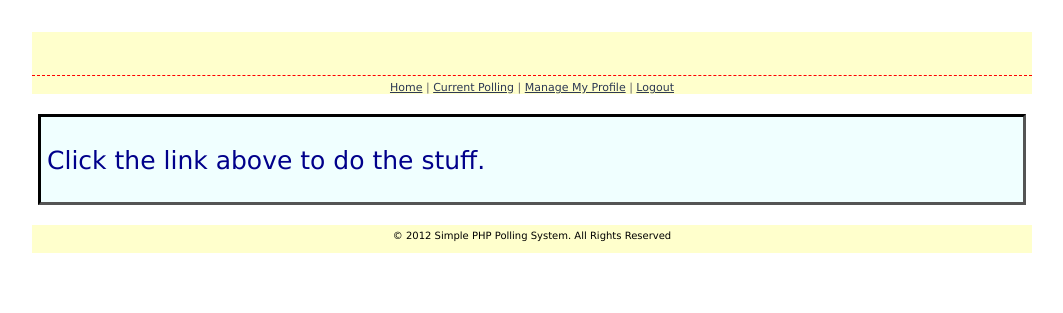
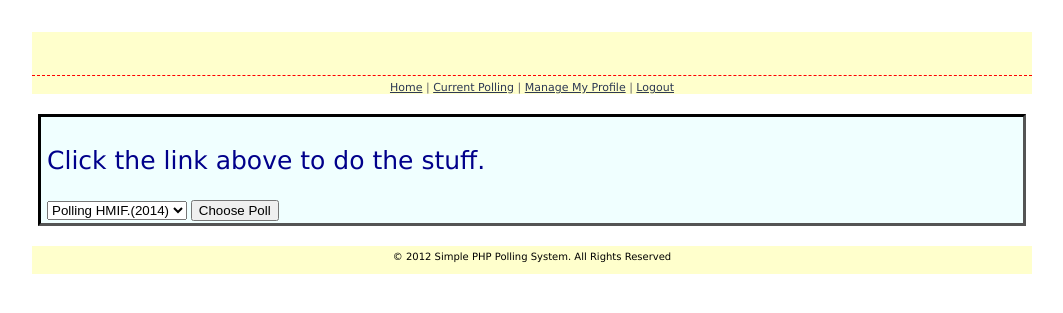
Before and after one commit to andrianOcto/polling, a PHP site: page /student.php in a window 1280 px wide. Shown: the part 255-568 px from the top of the page, without its empty margins (108-1171 px from the left). Run offline with PHP 8.4, Linux system fonts and the light colour scheme; the visitor is signed in with stand-in values (Sample User, id 1); data comes from the database, SQL or seed files in the repository.

Commit message:
user oke

```diff
--- a/js/user.js
+++ b/js/user.js
@@ -1,4 +1,10 @@
 //function to handle login-form validation
+function createCookie(){
+    var x = document.getElementById("poll");
+    document.cookie="poll_id=" + (x.selectedIndex + 1);
+    alert("Polling Dipilih");
+}
+
 function loginValidate(loginForm){
 
 var validationVerified=true;
--- a/student.php
+++ b/student.php
@@ -9,6 +9,7 @@ if(empty($_SESSION['member_id'])){
 }
 ?>
 <html><head>
+		<script src="js/user.js"></script>
 <link href="css/user_styles.css" rel="stylesheet" type="text/css" />
 </head><body bgcolor="tan">
 <center><img src = "images/polling.png" alt="site logo" height="100" width="100"></center><br>
@@ -20,6 +21,18 @@ if(empty($_SESSION['member_id'])){
 </div>
 <div id="container">
 <p class="textbiru2"> Click the link above to do the stuff.</p>
+<SELECT NAME="poll" id="poll">
+    <?php
+        $pollings=mysql_query("SELECT * FROM tbpolling")
+        or die("There are no records to display ... \n" . mysql_error());
+        while ($row=mysql_fetch_array($pollings)){
+            echo "<OPTION VALUE=$row[poll_name]>$row[poll_name].($row[poll_year])";
+        }
+    ?>
+</SELECT>
+<button type="button" onclick="createCookie()" >
+    Choose Poll
+</button>
 </div>
 <div id="footer">
 <div class="bottom_addr">&copy; 2012 Simple PHP Polling System. All Rights Reserved</div>
--- a/vote.php
+++ b/vote.php
@@ -10,7 +10,7 @@ if(empty($_SESSION['member_id'])){
 ?>
 <?php
 // retrieving positions sql query
-$positions=mysql_query("SELECT * FROM tbPositions")
+$positions=mysql_query("SELECT * FROM tbPositions WHERE f_polling_id = $_COOKIE[poll_id]")
 or die("There are no records to display ... \n" . mysql_error());
 ?>
 <?php
```
